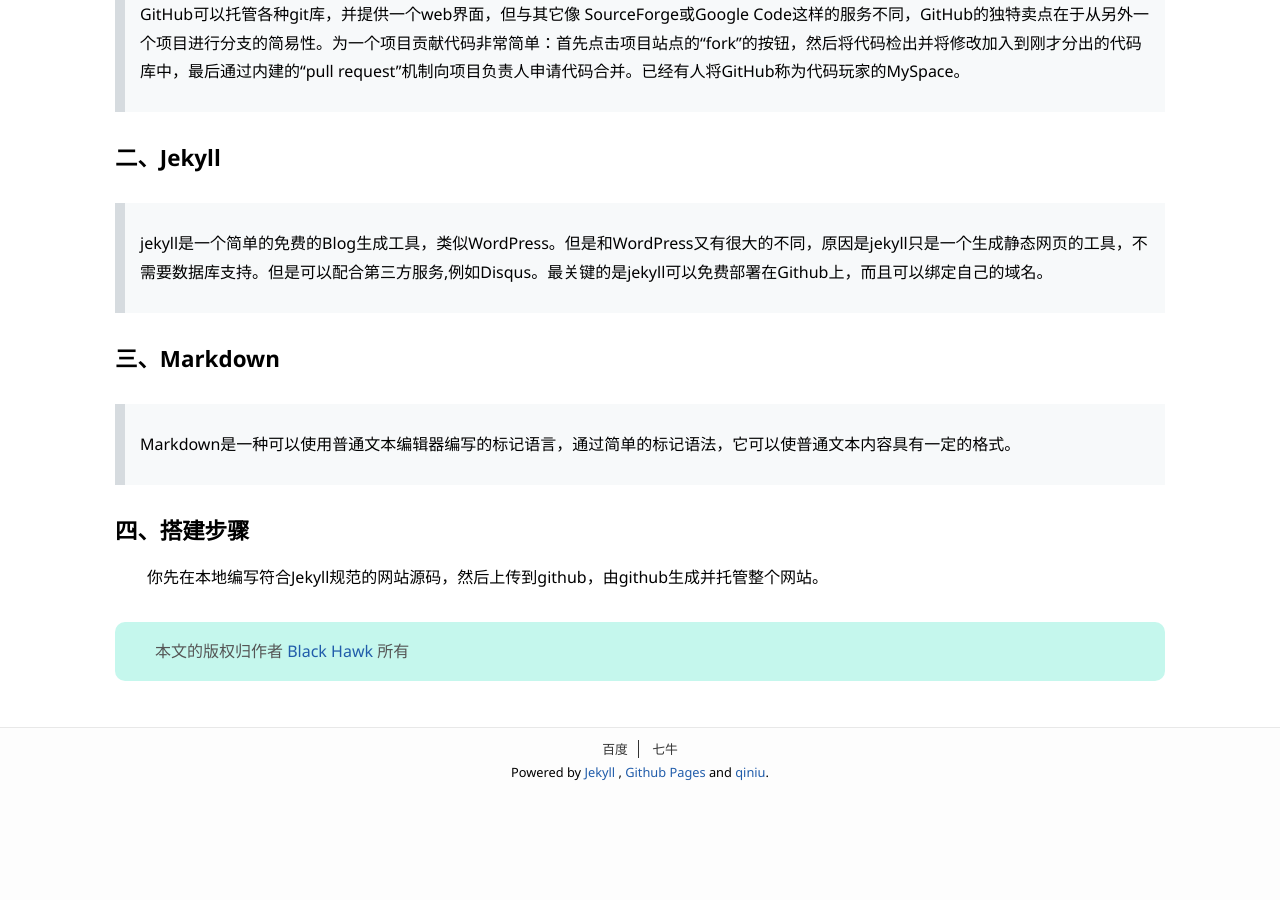
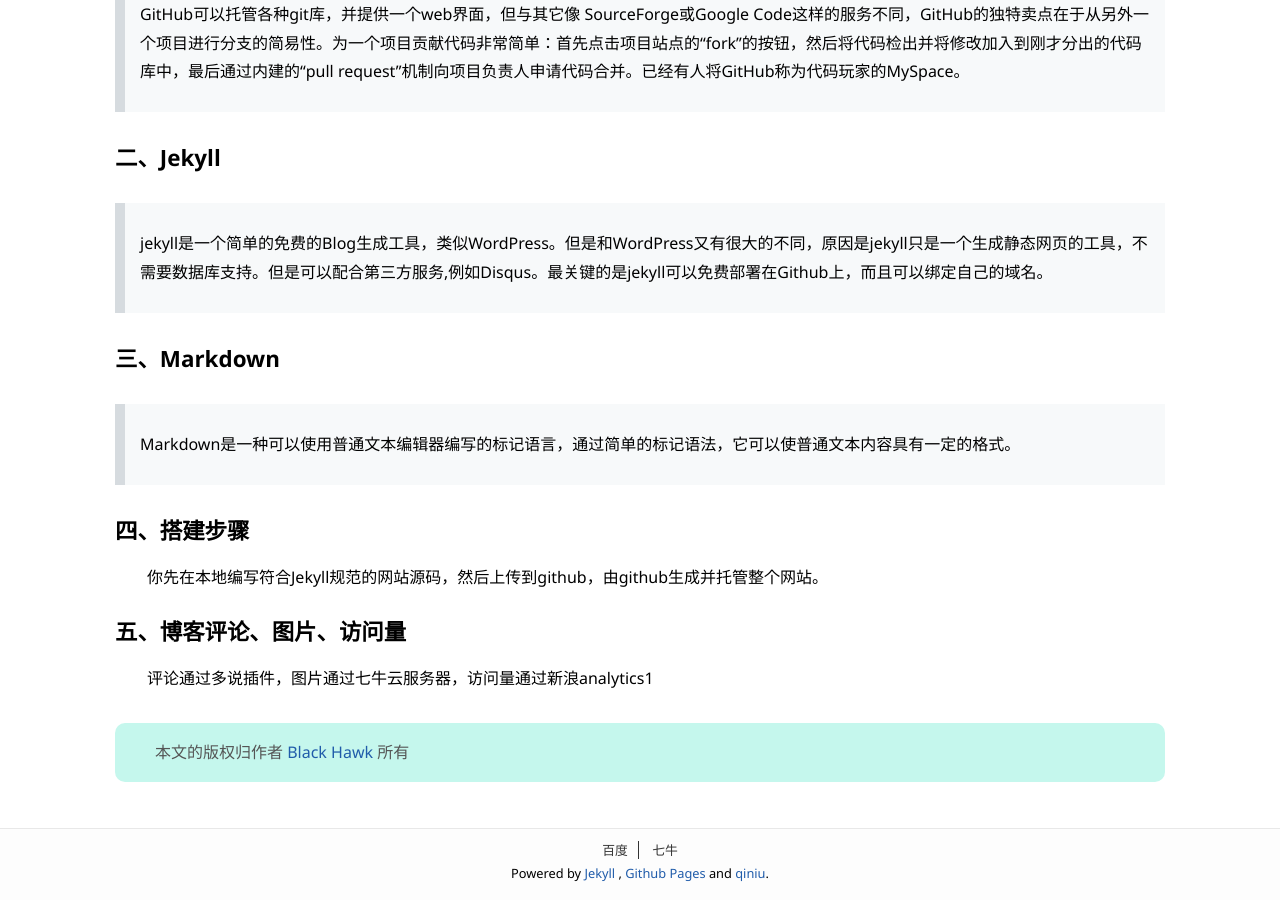
Before and after one commit to BlackYHawk/blackyhawk.github.com, a Jekyll site: the page built from _posts/2015-11-27-GitHub建站.md, in a window 1280 px wide and 900 px high, scrolled down 576 px. Built offline with Jekyll 4.4.1, drawn with Linux system fonts in a browser that asks for light colours; comment, search, counter and statistics services are not loaded; before the commit the page ends 1375 px from its top, so only the background shows below that.

Commit message:
post GitHub modify

```diff
--- a/_posts/2015-11-27-GitHub建站.md
+++ b/_posts/2015-11-27-GitHub建站.md
@@ -23,3 +23,7 @@
 ### 四、搭建步骤
 
 你先在本地编写符合Jekyll规范的网站源码，然后上传到github，由github生成并托管整个网站。
+
+
+### 五、博客评论、图片、访问量
+评论通过多说插件，图片通过七牛云服务器，访问量通过新浪analytics1
```
